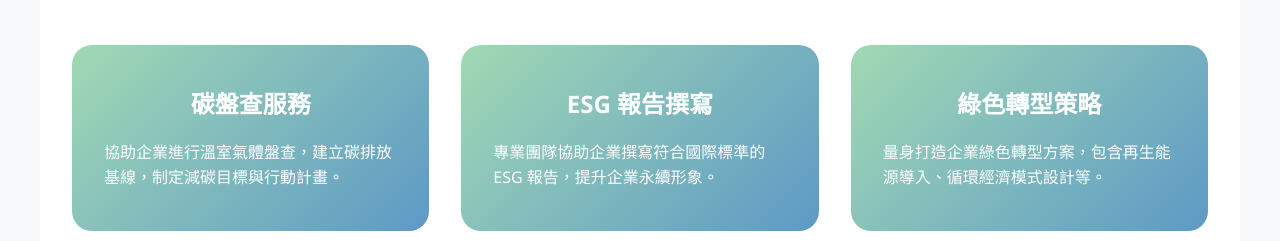
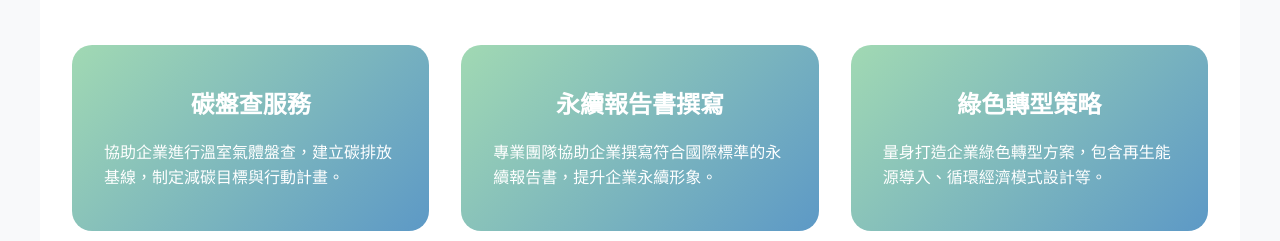
Before and after one commit to ecoshane/esg, a plain HTML site: page index.html in a window 1280 px wide. Shown: the part 1392-1633 px from the top of the page. Drawn offline with Linux system fonts and the light colour scheme.

Commit message:
Update index.html

```diff
--- a/index.html
+++ b/index.html
@@ -501,8 +501,8 @@
                 <p>協助企業進行溫室氣體盤查，建立碳排放基線，制定減碳目標與行動計畫。</p>
             </div>
             <div class="service-card">
-                <h3>ESG 報告撰寫</h3>
-                <p>專業團隊協助企業撰寫符合國際標準的 ESG 報告，提升企業永續形象。</p>
+                <h3>永續報告書撰寫</h3>
+                <p>專業團隊協助企業撰寫符合國際標準的永續報告書，提升企業永續形象。</p>
             </div>
             <div class="service-card">
                 <h3>綠色轉型策略</h3>
```
